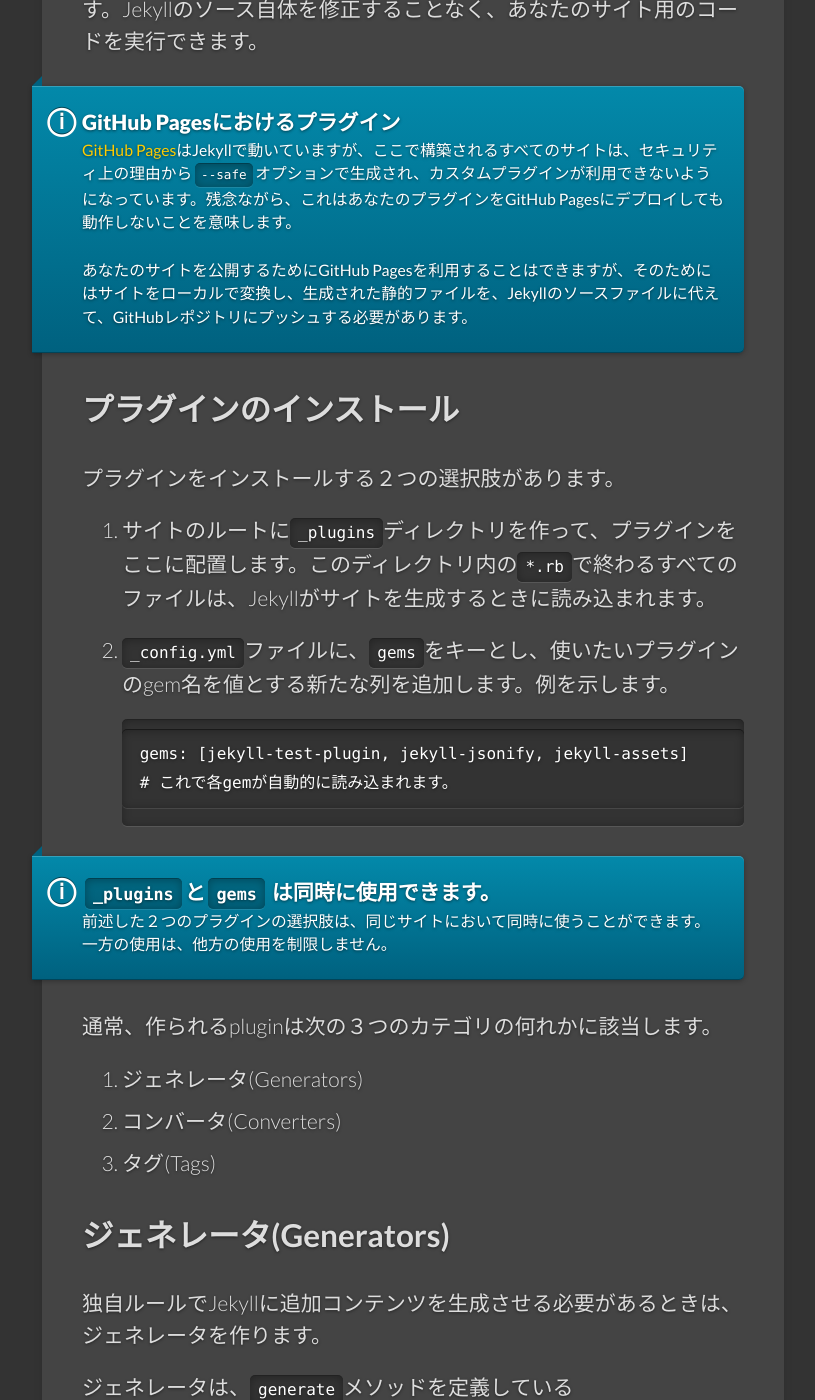
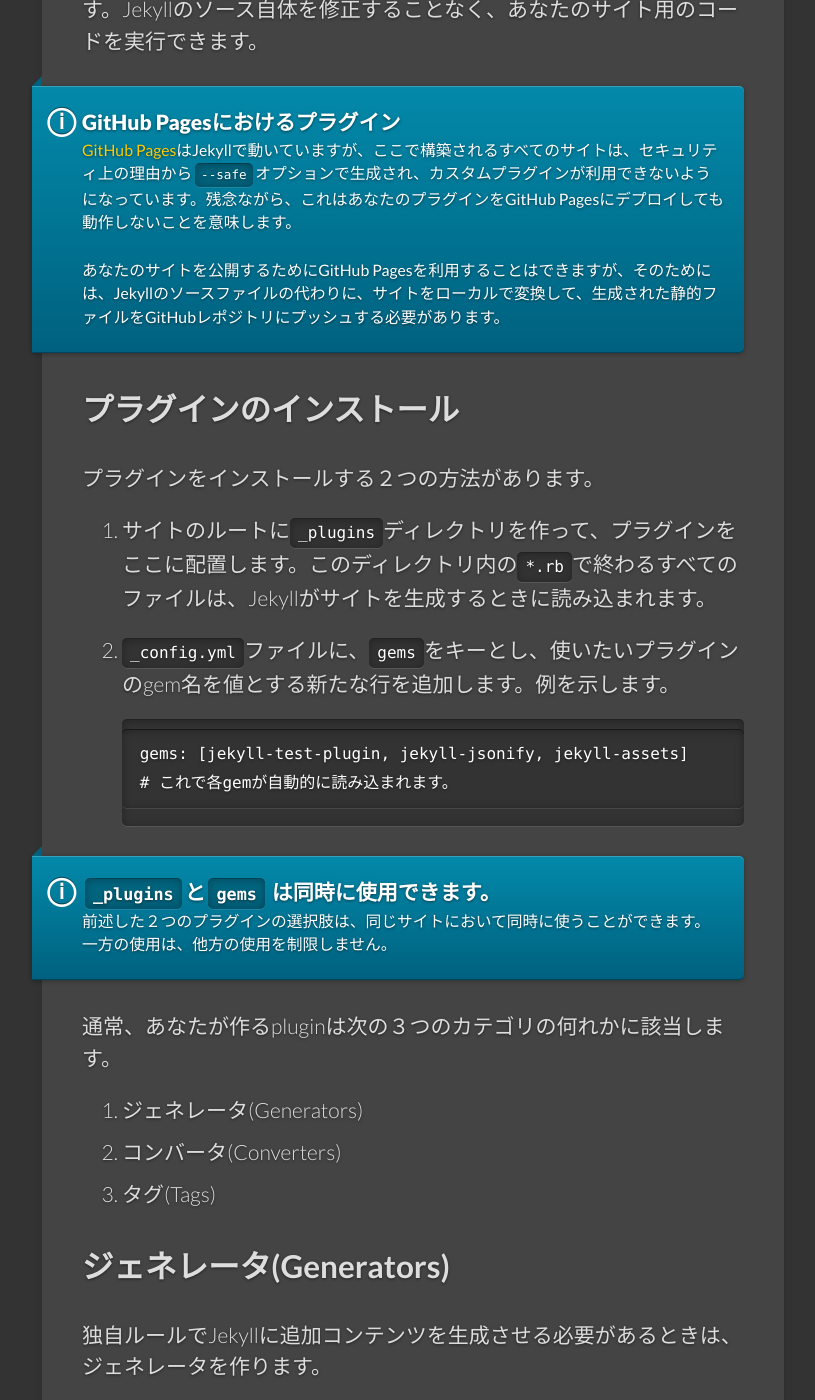
Before and after one commit to jekyllrb-ja/jekyllrb-ja.github.io, a Jekyll site: the page built from docs/plugins.md, in a window 1280 px wide and 1400 px high, scrolled down 351 px. Shown: the whole window, without its empty margins (129-944 px from the left). Built offline with Jekyll 4.4.1, drawn with Linux system fonts in a browser that asks for light colours; some web fonts are replaced; some of the changed text lies outside the part shown.

Commit message:
指摘点の修正

```diff
--- a/docs/plugins.md
+++ b/docs/plugins.md
@@ -29,7 +29,7 @@
   <h5>GitHub Pagesにおけるプラグイン</h5>
   <p>
     <a href="http://pages.github.com/">GitHub Pages</a>はJekyllで動いていますが、ここで構築されるすべてのサイトは、セキュリティ上の理由から<code>--safe</code>オプションで生成され、カスタムプラグインが利用できないようになっています。残念ながら、これはあなたのプラグインをGitHub Pagesにデプロイしても動作しないことを意味します。<br><br>
-    あなたのサイトを公開するためにGitHub Pagesを利用することはできますが、そのためにはサイトをローカルで変換し、生成された静的ファイルを、Jekyllのソースファイルに代えて、GitHubレポジトリにプッシュする必要があります。
+    あなたのサイトを公開するためにGitHub Pagesを利用することはできますが、そのためには、Jekyllのソースファイルの代わりに、サイトをローカルで変換して、生成された静的ファイルをGitHubレポジトリにプッシュする必要があります。
   </p>
 </div>
 
@@ -54,7 +54,7 @@
 ## Installing a plugin
 -->
 
-プラグインをインストールする２つの選択肢があります。
+プラグインをインストールする２つの方法があります。
 
 <!--original
 You have 2 options for installing plugins:
@@ -63,7 +63,7 @@
 1. サイトのルートに`_plugins`ディレクトリを作って、プラグインをここに配置します。このディレクトリ内の`*.rb`で終わるすべてのファイルは、Jekyllがサイトを生成するときに読み込まれます。
 
 
-2. `_config.yml`ファイルに、`gems`をキーとし、使いたいプラグインのgem名を値とする新たな列を追加します。例を示します。
+2. `_config.yml`ファイルに、`gems`をキーとし、使いたいプラグインのgem名を値とする新たな行を追加します。例を示します。
 
         gems: [jekyll-test-plugin, jekyll-jsonify, jekyll-assets]
         # これで各gemが自動的に読み込まれます。
@@ -73,7 +73,6 @@
 1. In your site source root, make a `_plugins` directory. Place your plugins here.
     Any file ending in `*.rb` inside this directory will be loaded before Jekyll
     generates your site.
-
 2. In your `_config.yml` file, add a new array with the key `gems` and the values
     of the gem names of the plugins you'd like to use. An example:
 
@@ -104,7 +103,7 @@
 </div>
 -->
 
-通常、作られるpluginは次の３つのカテゴリの何れかに該当します。
+通常、あなたが作るpluginは次の３つのカテゴリの何れかに該当します。
 
 <!--original
 In general, plugins you make will fall into one of three categories:
@@ -149,7 +148,7 @@
 runs the method.
 -->
 
-ジェネレータは、Jekyllが存在するコンテンツの目録を作った後、サイトが生成される前に、動作されます。YAML front-matterを備えたpageは、[`Jekyll::Page`]({{ site.repository }}/blob/master/lib/jekyll/page.rb)のインスタンスとして格納され、`site.pages`を通して利用可能になります。静的ファイルは、[`Jekyll::StaticFile`]({{ site.repository }}/blob/master/lib/jekyll/static_file.rb)のインスタンスになり、`site.static_files`を通して利用可能になります。詳しくは、[`Jekyll::Site`]({{ site.repository }}/blob/master/lib/jekyll/site.rb)を確認して下さい。
+ジェネレータは、Jekyllが存在するコンテンツの目録を作った後、サイトが生成される前に、動作します。YAML front-matterを備えたpageは、[`Jekyll::Page`]({{ site.repository }}/blob/master/lib/jekyll/page.rb)のインスタンスとして格納され、`site.pages`を通して利用可能になります。静的ファイルは、[`Jekyll::StaticFile`]({{ site.repository }}/blob/master/lib/jekyll/static_file.rb)のインスタンスになり、`site.static_files`を通して利用可能になります。詳しくは、[`Jekyll::Site`]({{ site.repository }}/blob/master/lib/jekyll/site.rb)を確認して下さい。
 
 <!--original
 Generators run after Jekyll has made an inventory of the existing content, and
@@ -354,7 +353,7 @@
 <div class="note info">
   <h5>YAML front-matterを忘れずに</h5>
   <p>
-    Jekyllは先頭にYAMLヘッダーがあるファイルだけを変換しますが、これはたとえプラグインを使って追加されたコンバータであっても同じです。。
+    Jekyllは先頭にYAMLヘッダーがあるファイルだけを変換しますが、これはたとえプラグインを使って追加されたコンバータであっても同じです。
   </p>
 </div>
 
@@ -524,7 +523,7 @@
 -->
 
 
-サイトで専用liquidタグを使いたいときは、タグシステムにフックさせることで実現できます。jekyllの組み込みサンプルには、'highlight'タグと'include'タグが含まれています。次の例は、pageが作られるときの時刻を出力する専用liquidタグです。
+サイトで専用Liquidタグを使いたいときは、タグシステムにフックさせることで実現できます。jekyllの組み込みサンプルには、'highlight'タグと'include'タグが含まれています。次の例は、pageが作られるときの時刻を出力する専用Liquidタグです。
 
 
 <!--original
@@ -572,7 +571,7 @@
 {% endhighlight %}
 -->
 
-liquidタグでは最低限、次を実装する必要があります。
+Liquidタグでは最低限、次を実装する必要があります。
 
 <!--original
 At a minimum, liquid tags must implement:
@@ -682,7 +681,7 @@
 ### Liquid filters
 -->
 
-上でタグを追加したように、liquidテンプレートシステムに独自フィルタを追加することもできます。フィルタは、liquidにメソッドをエクスポートする簡単なモジュールです。すべてのメソッドは、フィルタの入力としての少なくとも１つの引数を取る必要があります。その返り値はフィルタの出力になります。
+上でタグを追加したように、Liquidテンプレートシステムに独自フィルタを追加することもできます。フィルタは、Liquidにメソッドをエクスポートする簡単なモジュールです。すべてのメソッドは、フィルタの入力としての少なくとも１つの引数を取る必要があります。その返り値はフィルタの出力になります。
 
 <!--original
 You can add your own filters to the Liquid template system much like you can add
```
Also changed, not shown: other parts of docs/plugins.md (+4 -4 lines).
